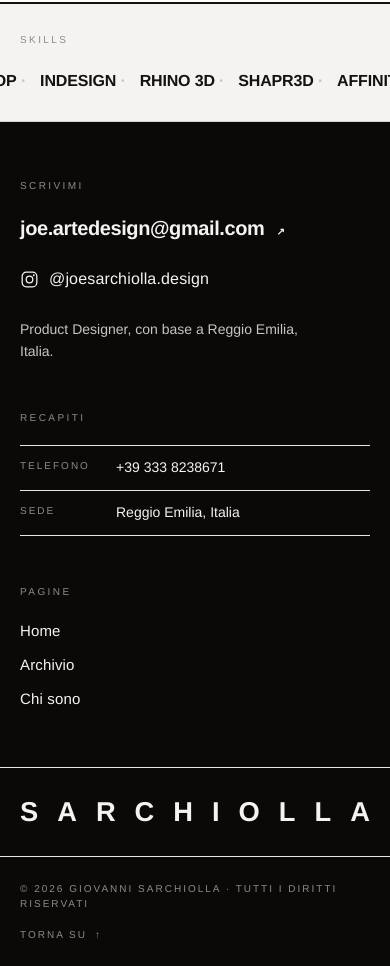
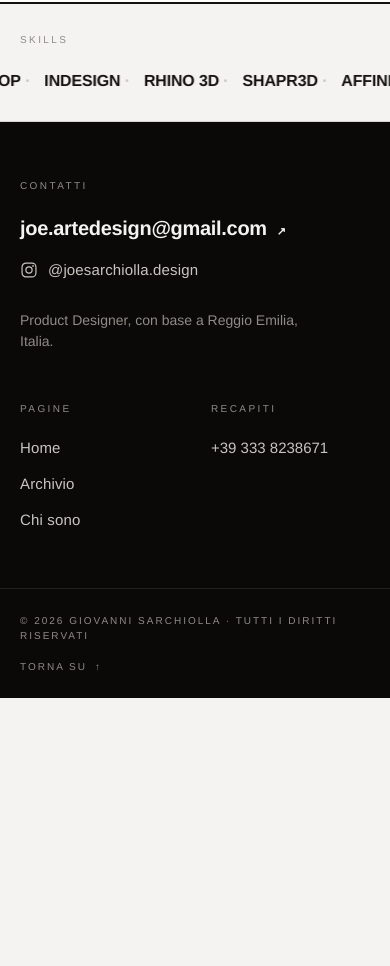
Before and after one commit to Omarone529/JoeDesign, a React (Vite) app: page / in a window 390 px wide. Shown: the part 3756-4722 px from the top of the page. After the commit the page ends 4454 px from the top, so only its background shows below. Built offline with nearby package versions, Linux system fonts and the light colour scheme.

Commit message:
feat: footer

```diff
--- a/src/components/Carousel.jsx
+++ b/src/components/Carousel.jsx
@@ -1,4 +1,5 @@
 import { useEffect, useRef, useState } from 'react'
+import { animazioniRidotte } from '../motion'
 
 /*
  * Carosello immagini con avanzamento automatico.
@@ -64,9 +65,7 @@ export default function Carousel({ images, title }) {
   }
 
   useEffect(() => {
-    if (n <= 1 || paused) return
-    const reduce = window.matchMedia?.('(prefers-reduced-motion: reduce)').matches
-    if (reduce) return
+    if (n <= 1 || paused || animazioniRidotte()) return
     const timer = setTimeout(() => setIndex((i) => (i + 1) % n), INTERVAL)
     return () => clearTimeout(timer)
   }, [index, paused, n])
--- a/src/components/Footer.jsx
+++ b/src/components/Footer.jsx
@@ -1,12 +1,15 @@
 import { profile } from '../data/siteData'
+import { scorrimento } from '../motion'
 import { Link } from '../router'
 
 /*
  * Footer condiviso. Assolve anche la funzione di pagina contatti, che il sito
- * non ha: qui stanno tutti i recapiti.
+ * non ha: qui stanno tutti i recapiti, ognuno una volta sola.
  *
- * Tre fasce separate da filetti: contatti e navigazione su griglia a 12 colonne,
- * firma tipografica, coda legale. Ogni recapito compare una volta sola.
+ * Impianto convenzionale: a sinistra il nome con i due canali di contatto, a
+ * destra due colonne di collegamenti, in fondo la riga legale. Un solo filetto
+ * in tutto il blocco, quello sopra la coda: la separazione tra le colonne la
+ * fanno gli spazi bianchi, non i bordi.
  */
 /*
  * Anno del copyright, fissato al momento della build.
@@ -20,12 +23,14 @@ import { Link } from '../router'
  */
 const ANNO = __ANNO_BUILD__
 
+/*
+ * Il filetto della coda. `/10` e non `/12`: la scala di opacità di Tailwind va
+ * di cinque in cinque, un valore fuori scala non genera alcuna classe e il
+ * bordo ricadrebbe sul grigio chiaro di default, vistoso sul fondo notte.
+ */
+const FILETTO = 'border-paper/10'
+
 export default function Footer() {
-  const recapiti = [
-    { label: 'Telefono', valore: profile.phone, href: profile.phoneHref },
-    { label: 'Sede', valore: profile.place },
-  ]
-
   const pagine = [
     { label: 'Home', to: '/' },
     { label: 'Archivio', to: '/archivio' },
@@ -33,114 +38,124 @@ export default function Footer() {
   ]
 
   return (
-    <footer className="bg-night text-paper">
-      {/* 1. Chiamata, recapiti, pagine */}
-      <div className="grid grid-cols-1 gap-y-12 px-5 py-14 sm:px-8 sm:py-16 md:grid-cols-12 md:gap-x-10 lg:px-[72px] lg:py-20">
-        <div className="md:col-span-6">
-          <Occhiello>Scrivimi</Occhiello>
+    /*
+     * `id` e `tabIndex` fanno del footer la destinazione della voce "Contatti"
+     * in barra: dopo il salto il focus si sposta qui, così da tastiera si
+     * continua dai recapiti e non dall'inizio della pagina. Il contorno del
+     * focus è tolto perché su un elemento largo quanto il footer sarebbe una
+     * cornice enorme; `scroll-mt-16` tiene conto della barra sticky (4rem).
+     */
+    <footer
+      id="contatti"
+      tabIndex={-1}
+      className="scroll-mt-16 bg-night text-paper focus:outline-none"
+    >
+      <div className="grid grid-cols-2 gap-x-8 gap-y-12 px-5 py-14 sm:px-8 sm:py-16 md:grid-cols-12 md:gap-x-10 lg:px-[72px] lg:py-20">
+        {/*
+         * Contatti diretti. La colonna si apre con un occhiello come le altre
+         * due: le tre teste stanno sulla stessa quota e con lo stesso peso,
+         * altrimenti questa partirebbe con un grassetto e le altre con un
+         * maiuscoletto, e le colonne non si leggerebbero come pari grado.
+         * Il nome per esteso non si ripete qui: è già in barra e in fondo,
+         * nella riga di copyright.
+         */}
+        <div className="col-span-2 md:col-span-6 md:pr-10">
+          <Occhiello>Contatti</Occhiello>
+
           {/*
+           * L'unico elemento di primo livello del footer, che di fatto è la
+           * pagina contatti del sito: tutto il resto sta sotto, a 15px.
            * flex w-fit e non inline-flex: serve un box di livello blocco perché
            * i due canali restino incolonnati su colonne larghe, ma largo quanto
            * il testo perché l'area sensibile all'hover non invada la colonna.
            */}
           <a
             href={`mailto:${profile.email}`}
-            className="group mt-5 flex w-fit items-baseline gap-3 text-[clamp(20px,2.6vw,36px)] font-bold tracking-[-0.02em] transition-colors duration-300 ease-[cubic-bezier(.2,.7,.2,1)] hover:text-night-soft"
+            className="group mt-5 flex w-fit items-baseline gap-2.5 text-[clamp(20px,2.2vw,29px)] font-bold tracking-[-0.015em] transition-colors duration-300 ease-[cubic-bezier(.2,.7,.2,1)] hover:text-night-soft"
           >
-            <span className="break-words">{profile.email}</span>
+            <span className="relative break-words">
+              {profile.email}
+              <Sottolineatura />
+            </span>
             {/* U+FE0E: forza la resa testuale della freccia, che altrimenti su
                 iOS e Android esce come emoji a colori (vedi About.jsx) */}
             <span
               aria-hidden="true"
-              className="text-[0.5em] transition-transform duration-300 ease-[cubic-bezier(.2,.7,.2,1)] group-hover:-translate-y-1 group-hover:translate-x-1"
+              className="text-[0.55em] transition-transform duration-300 ease-[cubic-bezier(.2,.7,.2,1)] group-hover:-translate-y-1 group-hover:translate-x-1"
             >
               {'↗︎'}
             </span>
           </a>
-          {/* Secondo canale di contatto, non un recapito accessorio: da lg la
-              scala sale con quella della mail per non declassarlo a postilla */}
+
           <a
             href={profile.instagram}
             target="_blank"
             rel="noreferrer"
-            className="mt-6 flex w-fit items-center gap-2.5 text-[16px] tracking-[0.01em] transition-colors duration-300 ease-[cubic-bezier(.2,.7,.2,1)] hover:text-night-soft lg:mt-7 lg:gap-3 lg:text-[19px]"
+            className="group mt-4 flex w-fit items-center gap-2.5 text-[15px] tracking-[0.01em] text-night-soft transition-colors duration-300 ease-[cubic-bezier(.2,.7,.2,1)] hover:text-paper lg:text-[16px]"
           >
-            <LogoInstagram className="h-[19px] w-[19px] shrink-0 lg:h-[22px] lg:w-[22px]" />
-            <span>@{profile.handle}</span>
+            <LogoInstagram className="h-[18px] w-[18px] shrink-0" />
+            <span className="relative">
+              @{profile.handle}
+              <Sottolineatura />
+            </span>
           </a>
 
-          <p className="m-0 mt-7 max-w-[40ch] text-[14px] leading-[1.55] text-night-soft lg:mt-9 lg:text-[15px]">
+          {/* Riga di chiusura: descrive, non è un recapito, quindi sta in coda
+              alla colonna e un gradino sotto ai due canali. */}
+          <p className="m-0 mt-7 max-w-[38ch] text-[14px] leading-[1.55] text-muted">
             {profile.role}, con base a {profile.place}.
           </p>
-        </div>
-
-        {/* Recapiti: stessa impaginazione della scheda tecnica in ProjectDetail */}
-        <div className="md:col-span-3">
-          <Occhiello>Recapiti</Occhiello>
-          <dl className="m-0 mt-5 border-t border-paper/12">
-            {recapiti.map((r) => (
-              <div key={r.label} className="grid grid-cols-[84px_1fr] gap-3 border-b border-paper/12 py-3">
-                <dt className="text-[10px] uppercase tracking-[0.2em] text-muted">{r.label}</dt>
-                <dd className="m-0 break-words text-[14px] leading-[1.4]">
-                  {r.href ? (
-                    <a
-                      href={r.href}
-                      className="transition-colors hover:text-night-soft hover:underline"
-                    >
-                      {r.valore}
-                    </a>
-                  ) : (
-                    r.valore
-                  )}
-                </dd>
-              </div>
-            ))}
-          </dl>
         </div>
 
         {/* Pagine */}
         <nav aria-label="Pagine del sito" className="md:col-span-3">
           <Occhiello>Pagine</Occhiello>
-          <ul className="mt-5 space-y-2.5">
+          <ul className="m-0 mt-5 list-none space-y-3 p-0">
             {pagine.map((p) => (
               <li key={p.to}>
                 <Link
                   to={p.to}
-                  className="text-[15px] tracking-[0.01em] transition-colors hover:text-night-soft"
+                  className="group relative inline-block text-[15px] tracking-[0.01em] text-night-soft transition-colors duration-300 hover:text-paper"
                 >
                   {p.label}
+                  <Sottolineatura />
                 </Link>
               </li>
             ))}
           </ul>
         </nav>
-      </div>
 
-      {/*
-       * Firma. Le lettere sono elementi flex distribuiti con justify-between:
-       * la parola resta giustificata sui due margini a qualunque larghezza,
-       * senza calcolare il tracking. Decorativa, quindi aria-hidden: il nome
-       * per esteso è nella riga di copyright.
-       */}
-      <div className="border-t border-paper/12 px-5 py-8 sm:px-8 lg:px-[72px]">
-        <div
-          aria-hidden="true"
-          className="flex justify-between text-[clamp(26px,7vw,104px)] font-bold uppercase leading-[0.9]"
-        >
-          {[...'Sarchiolla'].map((ch, i) => (
-            <span key={`${ch}-${i}`}>{ch}</span>
-          ))}
+        {/*
+         * Recapiti: solo il telefono. La sede sta già nella riga di chiusura
+         * qui accanto, e ripeterla a due colonne di distanza la farebbe
+         * sembrare un'altra informazione invece della stessa.
+         */}
+        <div className="md:col-span-3">
+          <Occhiello>Recapiti</Occhiello>
+          <ul className="m-0 mt-5 list-none p-0">
+            <li>
+              <a
+                href={profile.phoneHref}
+                className="group relative inline-block whitespace-nowrap text-[15px] text-night-soft transition-colors duration-300 hover:text-paper"
+              >
+                {profile.phone}
+                <Sottolineatura />
+              </a>
+            </li>
+          </ul>
         </div>
       </div>
 
-      {/* 3. Coda */}
-      <div className="flex flex-col gap-4 border-t border-paper/12 px-5 py-6 sm:flex-row sm:items-center sm:justify-between sm:px-8 lg:px-[72px]">
+      {/* Coda */}
+      <div
+        className={`flex flex-col gap-4 border-t ${FILETTO} px-5 py-6 sm:flex-row sm:items-center sm:justify-between sm:px-8 lg:px-[72px]`}
+      >
         <div className="text-[10px] uppercase tracking-[0.2em] text-muted">
           © {ANNO} {profile.name} · Tutti i diritti riservati
         </div>
         <button
           type="button"
-          onClick={() => window.scrollTo({ top: 0, behavior: 'smooth' })}
+          onClick={() => window.scrollTo({ top: 0, behavior: scorrimento() })}
           className="group flex items-center gap-2 self-start text-[10px] uppercase tracking-[0.2em] text-muted transition-colors hover:text-paper sm:self-auto"
         >
           Torna su
@@ -156,9 +171,26 @@ export default function Footer() {
   )
 }
 
-/* Etichetta di sezione: maiuscoletto spaziato, come negli occhielli del sito. */
+/* Etichetta di colonna: maiuscoletto spaziato, come negli occhielli del sito. */
 function Occhiello({ children }) {
   return <div className="text-[10px] uppercase tracking-[0.24em] text-muted">{children}</div>
+}
+
+/*
+ * Sottolineatura animata, stesso gesto delle voci in Navbar: cresce da sinistra
+ * al passaggio del mouse e all'arrivo del focus da tastiera - il solo hover
+ * lascerebbe chi naviga col tab senza alcun segnale. In assoluto, quindi non
+ * occupa spazio nel flusso e non sposta il testo. Va dentro un contenitore
+ * `relative` in un elemento `group`. Usa currentColor, così accompagna la
+ * transizione di colore del link.
+ */
+function Sottolineatura() {
+  return (
+    <span
+      aria-hidden="true"
+      className="pointer-events-none absolute inset-x-0 -bottom-0.5 h-px origin-left scale-x-0 bg-current transition-transform duration-300 ease-[cubic-bezier(.2,.7,.2,1)] group-hover:scale-x-100 group-focus-visible:scale-x-100"
+    />
+  )
 }
 
 /*
--- a/src/components/Navbar.jsx
+++ b/src/components/Navbar.jsx
@@ -1,4 +1,5 @@
 import { useEffect, useState } from 'react'
+import { scorrimento } from '../motion'
 import { Link } from '../router'
 
 const SOGLIA = 96 // px di scorrimento sotto i quali la barra resta comunque visibile
@@ -52,12 +53,13 @@ function useNavbarNascosta(route) {
  * scendere in fondo all'area cliccabile. È in assoluto e non occupa spazio nel
  * flusso: compare sulla pagina attiva e in hover, senza mai spostare il testo.
  */
-function NavLink({ to, active = false, children }) {
+function NavLink({ to, active = false, onClick, className = '', children }) {
   return (
     <Link
       to={to}
+      onClick={onClick}
       aria-current={active ? 'page' : undefined}
-      className="group whitespace-nowrap py-2 text-[9px] uppercase tracking-[0.06em] text-ink transition-colors sm:text-[10px] sm:tracking-[0.14em] md:tracking-[0.16em] lg:text-[11px] lg:tracking-[0.2em]"
+      className={`group whitespace-nowrap py-2 text-[9px] uppercase tracking-[0.06em] text-ink transition-colors sm:text-[10px] sm:tracking-[0.14em] md:tracking-[0.16em] lg:text-[11px] lg:tracking-[0.2em] ${className}`}
     >
       <span className="relative">
         {children}
@@ -80,10 +82,29 @@ function NavLink({ to, active = false, children }) {
 export default function Navbar({ route }) {
   const name = route?.name ?? 'home'
   const [nascosta, setNascosta] = useNavbarNascosta(name)
+
+  /*
+   * "Contatti" non è una rotta: i recapiti stanno nel footer, presente su ogni
+   * pagina, quindi la voce è un'ancora interna. Il salto è gestito a mano per
+   * rispettare la preferenza sulle animazioni e per portare il focus nel
+   * footer; l'href resta valido per il tasto centrale e il "copia indirizzo".
+   */
+  const vaiAiContatti = (e) => {
+    const contatti = document.getElementById('contatti')
+    if (!contatti) return // senza footer in pagina resta il salto nativo
+    e.preventDefault()
+    contatti.scrollIntoView({ behavior: scorrimento(), block: 'start' })
+    contatti.focus({ preventScroll: true })
+  }
+
   const links = [
     { label: 'Home', to: '/', active: name === 'home' },
     { label: 'Archivio', to: '/archivio', active: name === 'archive' || name === 'project' },
     { label: 'Chi sono', to: '/chi-sono', active: name === 'about' },
+    // Sotto i 640px le quattro voci più il nome escono dalla barra e
+    // spingerebbero la pagina in scorrimento orizzontale: lì la voce sparisce,
+    // e i recapiti restano comunque in fondo alla pagina.
+    { label: 'Contatti', to: '#contatti', onClick: vaiAiContatti, className: 'hidden sm:block' },
   ]
 
   return (
@@ -115,7 +136,13 @@ export default function Navbar({ route }) {
         {/* Navigazione */}
         <nav className="flex shrink-0 items-center gap-2 sm:gap-5 md:gap-6 lg:gap-10">
           {links.map((l) => (
-            <NavLink key={l.label} to={l.to} active={l.active}>
+            <NavLink
+              key={l.label}
+              to={l.to}
+              active={l.active}
+              onClick={l.onClick}
+              className={l.className}
+            >
               {l.label}
             </NavLink>
           ))}
--- a/src/index.css
+++ b/src/index.css
@@ -27,4 +27,13 @@
     outline: 2px solid theme('colors.ink');
     outline-offset: 2px;
   }
+
+  /*
+   * Sulle fasce a fondo notte (il footer) l'inchiostro è quasi invisibile:
+   * lì il contorno del focus passa al colore carta. Senza questa regola chi
+   * naviga da tastiera attraversa tutti i recapiti senza vedere dov'è.
+   */
+  .bg-night :focus-visible {
+    outline-color: theme('colors.paper');
+  }
 }
--- /dev/null
+++ b/src/motion.js
@@ -0,0 +1,17 @@
+/*
+ * Preferenza di sistema "riduci le animazioni".
+ *
+ * Va interrogata al momento dell'uso e non durante il render: in fase di
+ * pre-rendering `window` non esiste, e il valore può comunque cambiare mentre
+ * la pagina è aperta. Fuori dal browser risponde `false`, che è innocuo perché
+ * lì non si anima nulla.
+ */
+export function animazioniRidotte() {
+  if (typeof window === 'undefined') return false
+  return window.matchMedia?.('(prefers-reduced-motion: reduce)').matches ?? false
+}
+
+/* Comportamento da passare a scrollTo/scrollIntoView, rispettando la preferenza. */
+export function scorrimento() {
+  return animazioniRidotte() ? 'auto' : 'smooth'
+}
```
